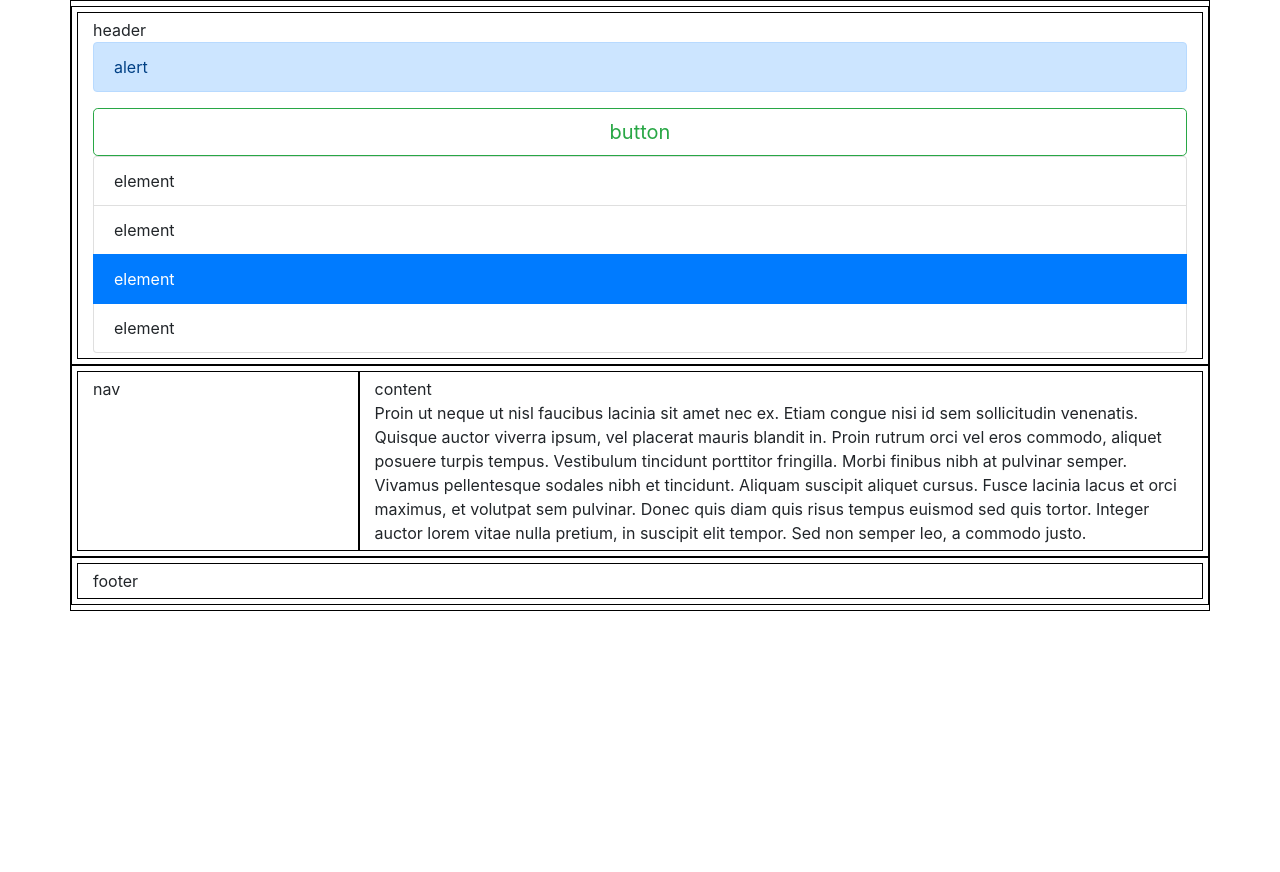
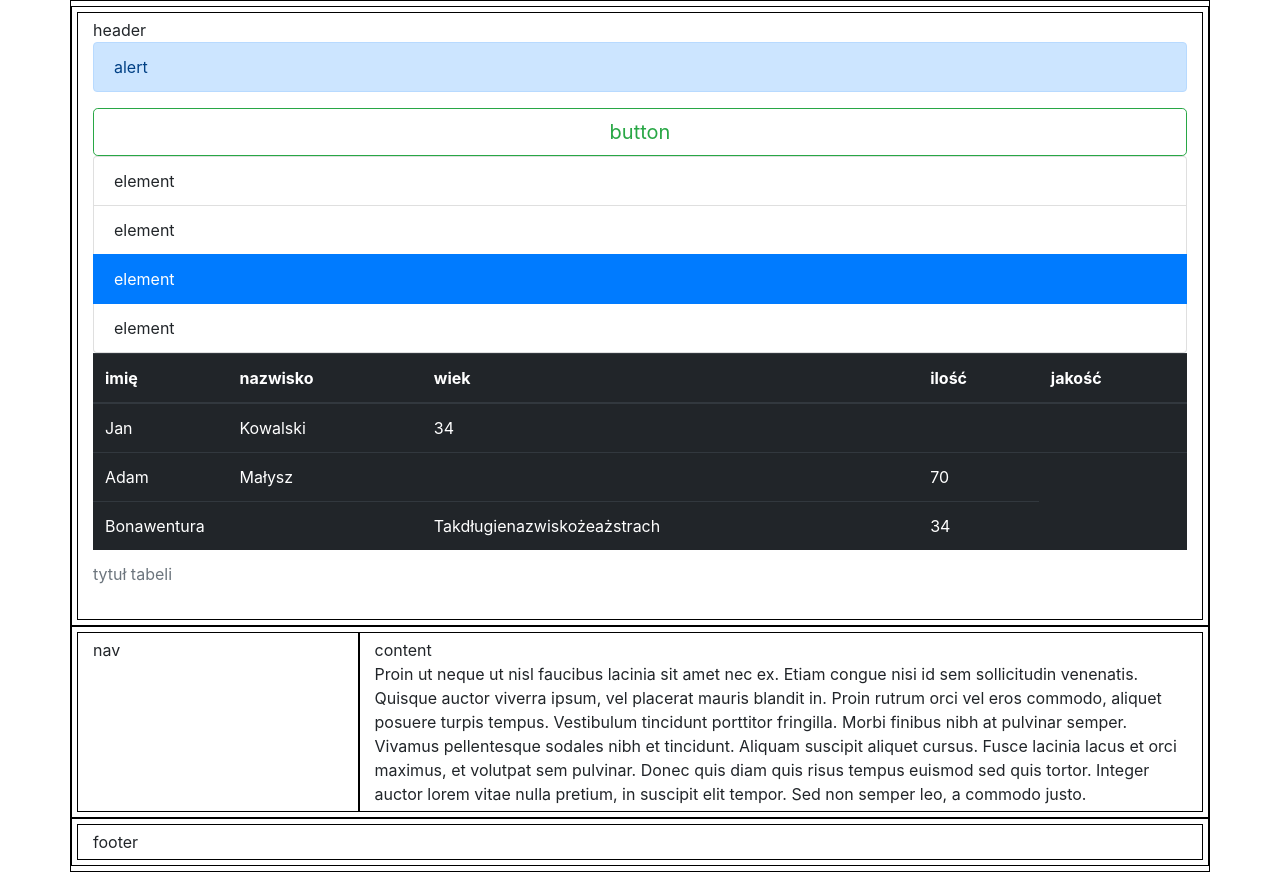
Before and after one commit to SebastianJaroszek/html4, a plain HTML site: page index.html in a window 1280 px wide. Before the commit the page ends 800 px from the top, so only its background shows below. Drawn offline with Linux system fonts and the light colour scheme.

Commit message:
changes in index.html

```diff
--- a/index.html
+++ b/index.html
@@ -28,6 +28,35 @@
                     <li class="list-group-item active">element</li>
                     <li class="list-group-item">element</li>
                 </ul>
+                <table class="table table-dark">
+                    <caption>tytuł tabeli</caption>
+                    <thead>
+                        <tr>
+                            <th>imię</th>
+                            <th>nazwisko</th>
+                            <th>wiek</th>
+                            <th>ilość</th>
+                            <th>jakość</th>
+                        </tr>
+                    </thead>
+                    <tbody>
+                        <tr>
+                            <td>Jan</td>
+                            <td>Kowalski</td>
+                            <td colspan=3>34</td>
+                        </tr>
+                        <tr>
+                            <td>Adam</td>
+                            <td colspan=2>Małysz</td>
+                            <td colspan=2>70</td>
+                        </tr>
+                        <tr>
+                            <td colspan=2 rowspan=2>Bonawentura</td>
+                            <td>Takdługienazwiskożeażstrach</td>
+                            <td>34</td>
+                        </tr>
+                    </tbody>
+                </table>
             </div>
         </div>
         <div class="row">
```
